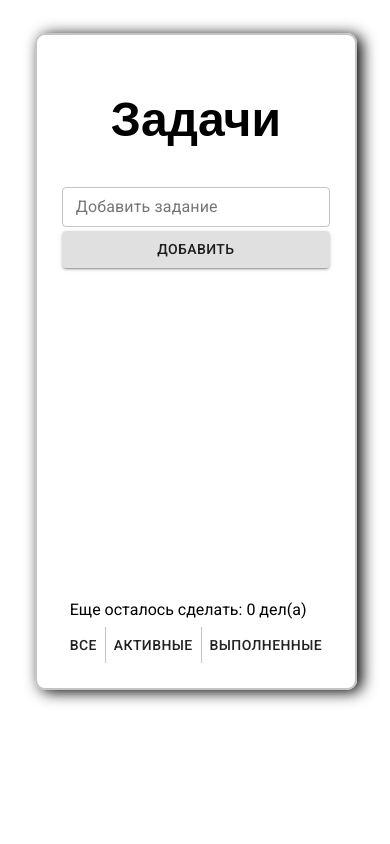
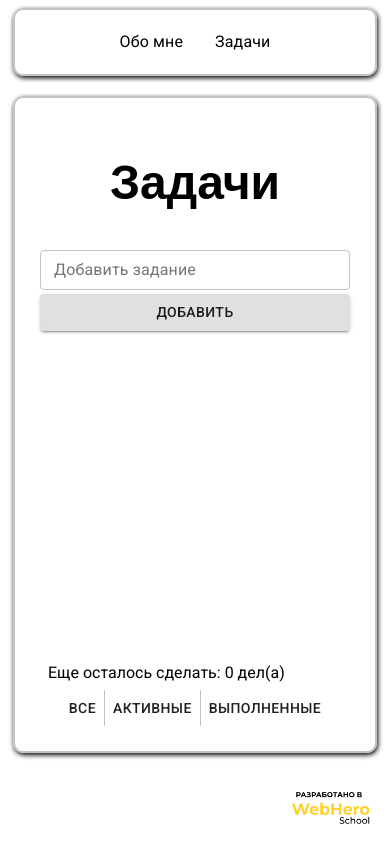
Before and after one commit to WebHeroSchool/Flack_todo, a React (Create React App) app: page /todo in a window 390 px wide. Built offline with nearby package versions, Linux system fonts and the light colour scheme.

Commit message:
adaptive is added

```diff
--- a/src/components/About/About.module.css
+++ b/src/components/About/About.module.css
@@ -138,6 +138,7 @@ ul {
     position: relative;
     display: flex;
     align-items: center;
+    margin-right: 3px;
   }
 
   .html::before,
@@ -168,3 +169,83 @@ ul {
   .forks, .stars {
     margin-left: 10px;
   }
+
+  @media (max-width: 768px) {
+    .repoItem {
+      width: 405px;
+    }
+  }
+
+  @media (max-width: 600px) {
+    .repoItem {
+      width: 325px;
+    }
+  }
+
+  @media (max-width: 425px) {
+    .repoItem {
+      width: 300px;
+    }
+
+    .avatar {
+      width: 125px;
+      height: 125px;
+    }
+
+    .title {
+      font-size: 17px;
+    }
+
+    .info {
+      font-size: 13px;
+    }
+
+    .info > a {
+      font-size: 13px;
+    }
+
+    .wrapper {
+      width: 175px;
+    }
+
+    .subtitle {
+      font-size: 20px;
+      text-align: center;
+    }
+  }
+
+  @media (max-width: 375px) {
+    .wrapper {
+      margin-left: 3px;
+      width: 165px;
+    }
+
+    .avatar {
+      width: 100px;
+      height: 100px;
+    }
+
+    .title {
+      font-size: 15px;
+    }
+
+    .info {
+      font-size: 12px;
+    }
+
+    .info > a {
+      font-size: 12px;
+    }
+
+    .repoItem {
+      width: 245px;
+    }
+
+    .repository p {
+      font-size: 10px;
+    }
+
+    .lang {
+      font-size: 10px;
+    }
+  }
--- a/src/components/App/App.js
+++ b/src/components/App/App.js
@@ -5,11 +5,14 @@ import MenuList from '@material-ui/core/MenuList';
 import styles from './App.module.css';
 import Todo from '../Todo/Todo';
 import About from '../About/About';
+import WebIcon from './img/WHS.png'
 
 const App = () => (
-  <Router className={styles.menu}>
+  <div>
+  <div><img className={styles.school} src={WebIcon}></img></div>
+    <Router>
       <div className={styles.wrap}>
-          <MenuList>
+            <MenuList className={styles.menulist}>
               <Link to='/' className={styles.link}><MenuItem>Обо мне</MenuItem></Link>
               <Link to='/todo' className={styles.link}><MenuItem>Задачи</MenuItem></Link>
             </MenuList>
@@ -19,6 +22,7 @@ const App = () => (
             </div>
       </div>
     </Router>
+  </div>
 );
 
 export default App;
--- a/src/components/App/App.module.css
+++ b/src/components/App/App.module.css
@@ -14,7 +14,7 @@
   border: 2px solid #c4c4c4;
   border-radius: 10px;
   padding: 25px;
-  box-shadow: 5px 2px 15px #000;
+  box-shadow: 1px 2px 5px #000;
   display: block;
 }
 
@@ -22,3 +22,91 @@
   text-decoration: none;
   color: #000;
 }
+
+.menulist {
+  border: 2px solid #c4c4c4;
+  border-radius: 10px;
+  padding: 25px;
+  height: auto;
+  box-shadow: 1px 2px 5px #000;
+  margin-right: 20px!important;
+}
+
+.school {
+  position: absolute;
+  bottom: 0;
+  right: 0;
+  padding: 20px;
+}
+
+@media (max-width: 768px) {
+  .wrap {
+    flex-direction: column;
+    padding: 0;
+    align-items: center;
+  }
+
+  .menulist {
+    width: 575px;
+    margin: 0 0 20px 0!important;
+    display: flex;
+    justify-content: center;
+  }
+
+  .school {
+    width: 30%;
+  }
+
+  .content {
+    width: 525px;
+  }
+}
+
+@media (max-width: 600px) {
+  .menulist {
+    width: 490px;
+  }
+
+  .school {
+    width: 25%;
+  }
+
+  .content {
+    width: 440px;
+  }
+}
+
+@media (max-width: 500px) {
+  .menulist {
+    width: 400px;
+  }
+
+  .school {
+    width: 20%;
+  }
+
+  .content {
+    width: 350px;
+  }
+}
+
+@media (max-width: 425px) {
+  .menulist {
+    width: 360px;
+  }
+
+  .content {
+    width: 310px;
+  }
+}
+
+@media (max-width: 375px) {
+  .menulist {
+    width: 300px;
+  }
+
+  .content {
+    width: 260px;
+    padding: 20px;
+  }
+}
```
Also changed, not shown: src/components/App/img/WHS.png (added), 1 other file (tests, documents, lock files or other folders). Lines whose indentation alone changed are shown as unchanged.
